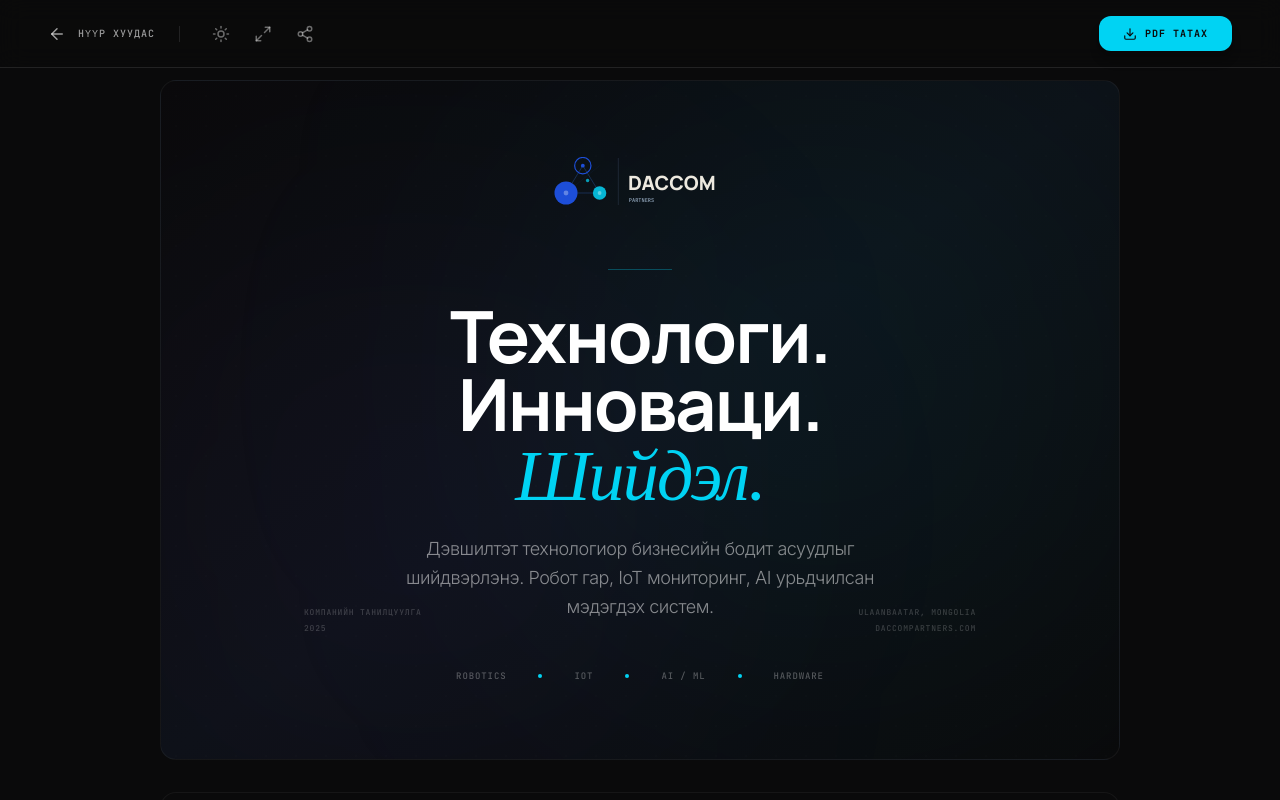
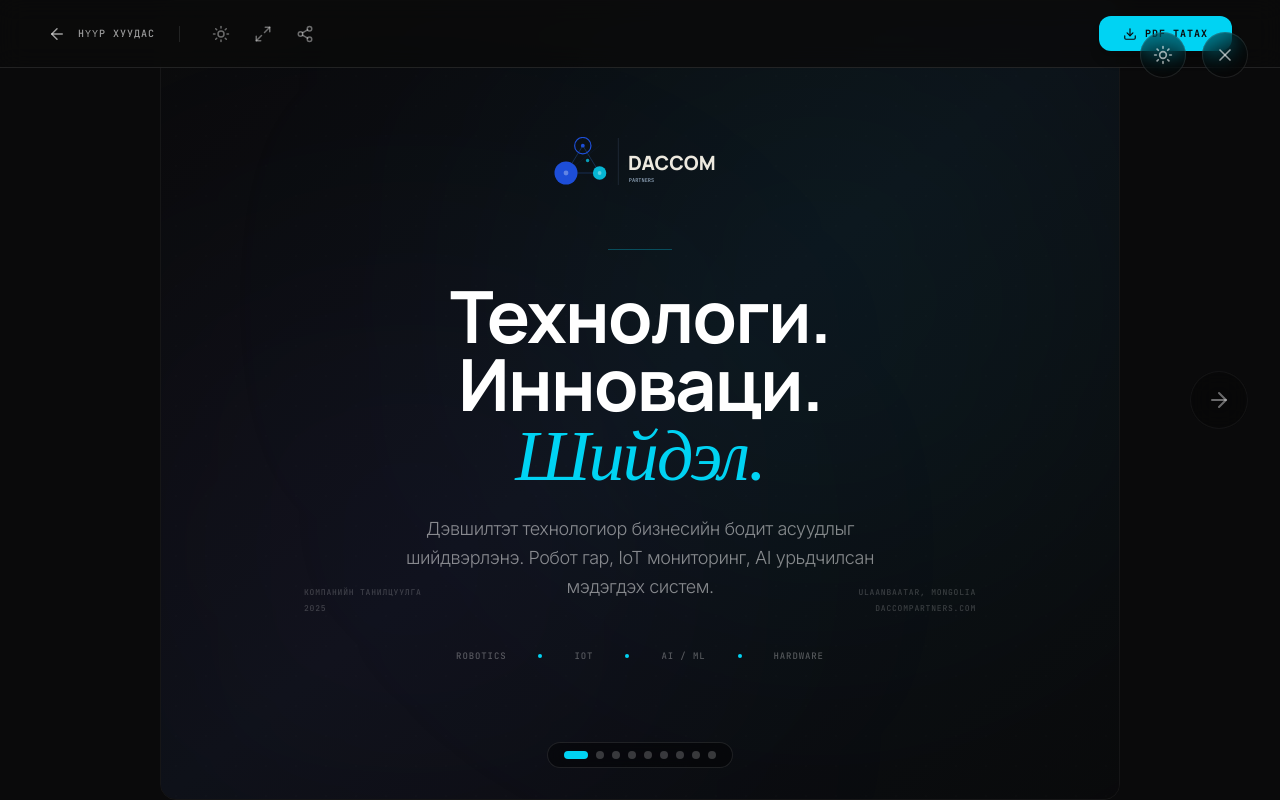
Before and after one commit to Erkardo/daccom, a React (Vite) app: page /brochure in a window 1280 px wide. Both pictures are taken after a click on the button 263 px from the left and 33 px from the top of the page. Shown: the top 800 px of the page. Built offline with nearby package versions, Linux system fonts and the light colour scheme; a web font is replaced by a local one.

Commit message:
feat: implement Slide Presentation Mode and fix Light Mode overrides for brochure

```diff
--- a/src/pages/BrochurePage.tsx
+++ b/src/pages/BrochurePage.tsx
@@ -10,20 +10,41 @@ export default function BrochurePage() {
   const [theme, setTheme] = useState<'dark' | 'light'>('dark');
   const [showShareModal, setShowShareModal] = useState(false);
   const [copied, setCopied] = useState(false);
+  const [isPresenting, setIsPresenting] = useState(false);
+  const [currentPage, setCurrentPage] = useState(0);
+  const totalPages = 9;
 
-  useEffect(() => { window.scrollTo(0, 0); }, []);
+  useEffect(() => {
+    window.scrollTo(0, 0);
+  }, [isPresenting]);
+
+  // Keyboard navigation for presentation mode
+  useEffect(() => {
+    const handleKeyDown = (e: KeyboardEvent) => {
+      if (!isPresenting) return;
+      if (e.key === 'ArrowRight' || e.key === ' ') {
+        setCurrentPage(prev => Math.min(prev + 1, totalPages - 1));
+      } else if (e.key === 'ArrowLeft') {
+        setCurrentPage(prev => Math.max(prev - 1, 0));
+      } else if (e.key === 'Escape') {
+        setIsPresenting(false);
+      }
+    };
+    window.addEventListener('keydown', handleKeyDown);
+    return () => window.removeEventListener('keydown', handleKeyDown);
+  }, [isPresenting]);
 
   const handlePrint = () => {
     window.print();
   };
 
-  const toggleFullScreen = () => {
+  const togglePresentation = () => {
+    setIsPresenting(!isPresenting);
+    setCurrentPage(0);
     if (!document.fullscreenElement) {
-      document.documentElement.requestFullscreen();
+      document.documentElement.requestFullscreen().catch(() => {});
     } else {
-      if (document.exitFullscreen) {
-        document.exitFullscreen();
-      }
+      document.exitFullscreen().catch(() => {});
     }
   };
 
@@ -54,9 +75,9 @@ export default function BrochurePage() {
               {theme === 'dark' ? <Sun size={18} /> : <Moon size={18} />}
             </button>
             <button
-              onClick={toggleFullScreen}
+              onClick={togglePresentation}
               className={`p-2 rounded-lg transition-all ${theme === 'dark' ? 'hover:bg-white/5 text-white/40 hover:text-cyan-400' : 'hover:bg-slate-100 text-slate-400 hover:text-cyan-600'}`}
-              title="Fullscreen Presentation"
+              title="Presentation Mode"
             >
               <Maximize2 size={18} />
             </button>
@@ -128,13 +149,67 @@ export default function BrochurePage() {
         </div>
       )}
 
+      {/* Presentation Controls */}
+      {isPresenting && (
+        <>
+          <div className="fixed top-8 right-8 z-[200] flex items-center gap-4">
+            <button
+              onClick={() => setTheme(theme === 'dark' ? 'light' : 'dark')}
+              className="p-3 bg-black/40 backdrop-blur-md rounded-full text-white/60 hover:text-white transition-colors border border-white/10"
+            >
+              {theme === 'dark' ? <Sun size={20} /> : <Moon size={20} />}
+            </button>
+            <button
+              onClick={() => {
+                setIsPresenting(false);
+                if (document.fullscreenElement) document.exitFullscreen().catch(() => {});
+              }}
+              className="p-3 bg-black/40 backdrop-blur-md rounded-full text-white/60 hover:text-white transition-colors border border-white/10"
+            >
+              <X size={20} />
+            </button>
+          </div>
+
+          <button
+            onClick={() => setCurrentPage(prev => Math.max(prev - 1, 0))}
+            className={`fixed left-8 top-1/2 -translate-y-1/2 z-[150] p-4 bg-black/20 hover:bg-black/40 backdrop-blur-md rounded-full text-white/40 hover:text-white transition-all border border-white/5 ${currentPage === 0 ? 'opacity-0 pointer-events-none' : 'opacity-100'}`}
+          >
+            <ArrowLeft size={24} />
+          </button>
+
+          <button
+            onClick={() => setCurrentPage(prev => Math.min(prev + 1, totalPages - 1))}
+            className={`fixed right-8 top-1/2 -translate-y-1/2 z-[150] p-4 bg-black/20 hover:bg-black/40 backdrop-blur-md rounded-full text-white/40 hover:text-white transition-all border border-white/5 ${currentPage === totalPages - 1 ? 'opacity-0 pointer-events-none' : 'opacity-100'}`}
+          >
+            <ArrowRight size={24} />
+          </button>
+
+          <div className="fixed bottom-8 left-1/2 -translate-x-1/2 z-[150] flex items-center gap-2 px-4 py-2 bg-black/40 backdrop-blur-md rounded-full border border-white/10">
+            {Array.from({ length: totalPages }).map((_, i) => (
+              <button
+                key={i}
+                onClick={() => setCurrentPage(i)}
+                className={`w-2 h-2 rounded-full transition-all ${currentPage === i ? 'bg-cyan-400 w-6' : 'bg-white/20 hover:bg-white/40'}`}
+              />
+            ))}
+          </div>
+        </>
+      )}
+
       {/* Brochure content */}
-      <div ref={brochureRef} className="brochure-content pt-20 print:pt-0">
+      <div
+        ref={brochureRef}
+        className={`brochure-content transition-all duration-500 ${!isPresenting ? 'pt-20 print:pt-0' : 'h-screen w-screen overflow-hidden'}`}
+      >
+        <div
+          className={`transition-transform duration-700 ease-in-out ${isPresenting ? 'flex h-screen w-screen' : 'flex flex-col items-center space-y-8 pb-32'}`}
+          style={isPresenting ? { transform: `translateX(-${currentPage * 100}%)`, width: `${totalPages * 100}%` } : {}}
+        >
 
         {/* ═══════════════════════════════════════════════════════════════ */}
-        {/* PAGE 1: COVER */}
-        {/* ═══════════════════════════════════════════════════════════════ */}
-        <div className="brochure-page bg-gradient-to-br from-[#0a0a0b] via-[#0d1117] to-[#0a0a0b] relative overflow-hidden flex items-center justify-center">
+            {/* PAGE 1: COVER */}
+            <div className={`brochure-page relative shrink-0 overflow-hidden flex items-center justify-center ${isPresenting ? 'w-screen h-screen border-none rounded-none' : 'shadow-xl shadow-cyan-900/10'}`}>
+              <div className="absolute inset-0 bg-gradient-to-br from-[#0a0a0b] via-[#0d1117] to-[#0a0a0b] page-bg-gradient transition-all duration-700" />
           {/* Background elements */}
           <div className="absolute inset-0">
             <div className="absolute top-0 right-0 w-[600px] h-[600px] bg-cyan-400/5 rounded-full blur-[150px]" />
@@ -208,7 +283,7 @@ export default function BrochurePage() {
         {/* ═══════════════════════════════════════════════════════════════ */}
         {/* PAGE 2: ABOUT US */}
         {/* ═══════════════════════════════════════════════════════════════ */}
-        <div className="brochure-page bg-[#0a0a0b] relative overflow-hidden px-12 py-16 flex flex-col justify-between">
+        <div className={`brochure-page relative shrink-0 bg-[#0a0a0b] px-12 py-16 flex flex-col justify-between ${isPresenting ? 'w-screen h-screen border-none rounded-none' : 'shadow-xl shadow-cyan-900/10'}`}>
           <div>
             <div className="flex items-center gap-3 mb-8">
               <div className="w-8 h-[1px] bg-cyan-400" />
@@ -267,7 +342,7 @@ export default function BrochurePage() {
         {/* ═══════════════════════════════════════════════════════════════ */}
         {/* PAGE 3: TECHNO-ARM */}
         {/* ═══════════════════════════════════════════════════════════════ */}
-        <div className="brochure-page bg-[#0a0a0b] relative overflow-hidden px-12 py-16 flex flex-col justify-between">
+        <div className={`brochure-page relative shrink-0 bg-[#0a0a0b] px-12 py-16 flex flex-col justify-between ${isPresenting ? 'w-screen h-screen border-none rounded-none' : 'shadow-xl shadow-cyan-900/10'}`}>
           <div>
             <div className="flex items-center gap-3 mb-8">
               <div className="w-8 h-[1px] bg-cyan-400" />
@@ -379,7 +454,7 @@ export default function BrochurePage() {
         {/* ═══════════════════════════════════════════════════════════════ */}
         {/* PAGE 4: AIRQ */}
         {/* ═══════════════════════════════════════════════════════════════ */}
-        <div className="brochure-page bg-[#0a0a0b] relative overflow-hidden px-12 py-16 flex flex-col justify-between">
+        <div className={`brochure-page relative shrink-0 bg-[#0a0a0b] px-12 py-16 flex flex-col justify-between ${isPresenting ? 'w-screen h-screen border-none rounded-none' : 'shadow-xl shadow-cyan-900/10'}`}>
           <div>
             <div className="flex items-center gap-3 mb-8">
               <div className="w-8 h-[1px] bg-purple-400" />
@@ -461,7 +536,7 @@ export default function BrochurePage() {
         {/* ═══════════════════════════════════════════════════════════════ */}
         {/* PAGE 5: MINING AI */}
         {/* ═══════════════════════════════════════════════════════════════ */}
-        <div className="brochure-page bg-[#0a0a0b] relative overflow-hidden px-12 py-16 flex flex-col justify-between">
+        <div className={`brochure-page relative shrink-0 bg-[#0a0a0b] px-12 py-16 flex flex-col justify-between ${isPresenting ? 'w-screen h-screen border-none rounded-none' : 'shadow-xl shadow-cyan-900/10'}`}>
           <div>
             <div className="flex items-center gap-3 mb-8">
               <div className="w-8 h-[1px] bg-orange-400" />
@@ -552,9 +627,9 @@ export default function BrochurePage() {
         </div>
 
         {/* ═══════════════════════════════════════════════════════════════ */}
-        {/* PAGE 6: RESEARCH & INNOVATION */}
+        {/* PAGE 6: RESEARCH */}
         {/* ═══════════════════════════════════════════════════════════════ */}
-        <div className="brochure-page bg-[#0a0a0b] relative overflow-hidden px-12 py-16 flex flex-col justify-between">
+        <div className={`brochure-page relative shrink-0 bg-[#0a0a0b] px-12 py-16 flex flex-col justify-between ${isPresenting ? 'w-screen h-screen border-none rounded-none' : 'shadow-xl shadow-cyan-900/10'}`}>
           <div>
             <div className="flex items-center gap-3 mb-8">
               <div className="w-8 h-[1px] bg-cyan-400" />
@@ -611,9 +686,9 @@ export default function BrochurePage() {
         </div>
 
         {/* ═══════════════════════════════════════════════════════════════ */}
-        {/* PAGE 7: PARTNERSHIP PATHWAY */}
+        {/* PAGE 7: PARTNERSHIP */}
         {/* ═══════════════════════════════════════════════════════════════ */}
-        <div className="brochure-page bg-[#0a0a0b] relative overflow-hidden px-12 py-16 flex flex-col justify-between">
+        <div className={`brochure-page relative shrink-0 bg-[#0a0a0b] px-12 py-16 flex flex-col justify-between ${isPresenting ? 'w-screen h-screen border-none rounded-none' : 'shadow-xl shadow-cyan-900/10'}`}>
           <div>
             <div className="flex items-center gap-3 mb-8">
               <div className="w-8 h-[1px] bg-brand-teal" />
@@ -656,9 +731,9 @@ export default function BrochurePage() {
         </div>
 
         {/* ═══════════════════════════════════════════════════════════════ */}
-        {/* PAGE 8: FAQ & RELIABILITY */}
+        {/* PAGE 8: RELIABILITY */}
         {/* ═══════════════════════════════════════════════════════════════ */}
-        <div className="brochure-page bg-[#0a0a0b] relative overflow-hidden px-12 py-16 flex flex-col justify-between">
+        <div className={`brochure-page relative shrink-0 bg-[#0a0a0b] px-12 py-16 flex flex-col justify-between ${isPresenting ? 'w-screen h-screen border-none rounded-none' : 'shadow-xl shadow-cyan-900/10'}`}>
           <div>
             <div className="flex items-center gap-3 mb-8">
               <div className="w-8 h-[1px] bg-cyan-400" />
@@ -718,9 +793,9 @@ export default function BrochurePage() {
         </div>
 
         {/* ═══════════════════════════════════════════════════════════════ */}
-        {/* PAGE 9: TEAM & CONTACT */}
+        {/* PAGE 9: TEAM */}
         {/* ═══════════════════════════════════════════════════════════════ */}
-        <div className="brochure-page bg-gradient-to-br from-[#0a0a0b] via-[#0d1117] to-[#0a0a0b] relative overflow-hidden px-12 py-16 flex flex-col justify-between">
+        <div className={`brochure-page relative shrink-0 px-12 py-16 flex flex-col justify-between ${isPresenting ? 'w-screen h-screen border-none rounded-none bg-gradient-to-br from-[#0a0a0b] via-[#0d1117] to-[#0a0a0b]' : 'shadow-xl shadow-cyan-900/10 bg-gradient-to-br from-[#0a0a0b] via-[#0d1117] to-[#0a0a0b]'}`}>
           <div>
             <div className="flex items-center gap-3 mb-8">
               <div className="w-8 h-[1px] bg-cyan-400" />
@@ -800,7 +875,8 @@ export default function BrochurePage() {
                 <text x="352" y="158" fill="#EDE9DF" style={{ fontFamily: 'Manrope, sans-serif', fontSize: '41px', fontWeight: 800 }}>DACCOM</text>
                 <text x="354" y="183" fill="#94A8BE" style={{ fontFamily: 'JetBrains Mono, monospace', fontSize: '11px', fontWeight: 500 }}>PARTNERS</text>
               </svg>
-            <p className="font-mono text-[8px] text-white/15">09</p>
+              <p className="font-mono text-[8px] text-white/15">09</p>
+            </div>
           </div>
         </div>
       </div>
```
Also changed, not shown: src/index.css (+21 -1 lines).
